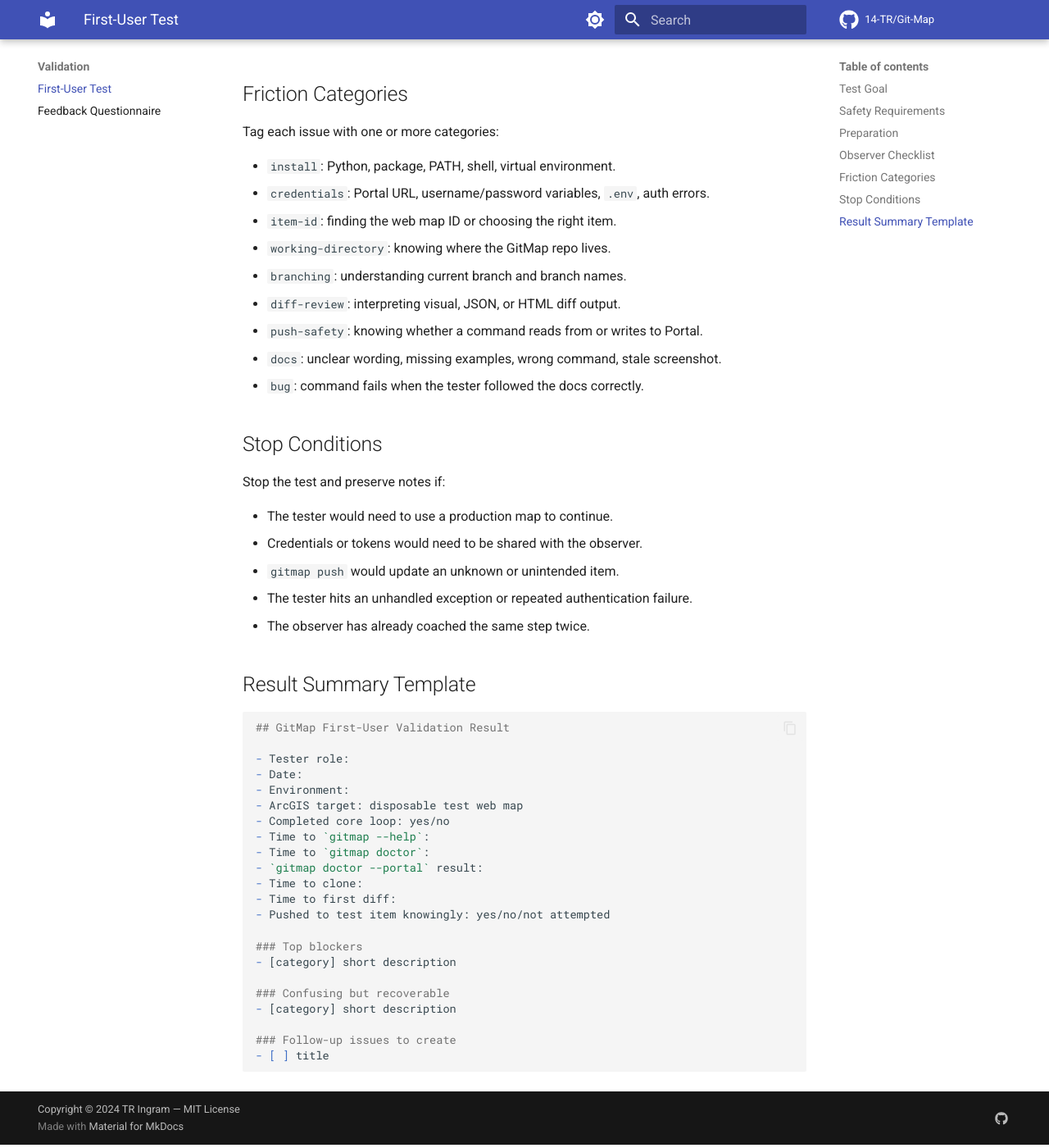
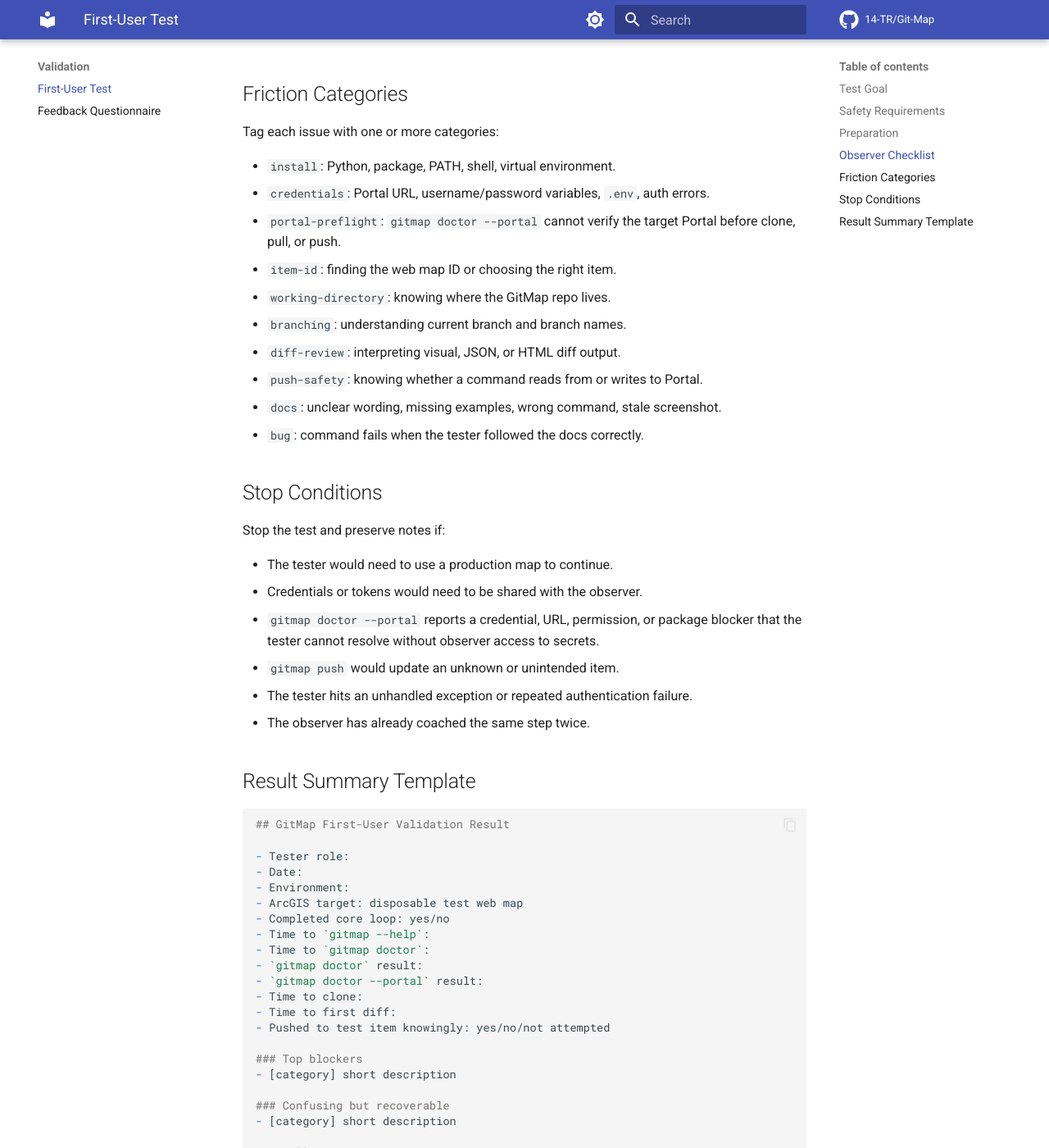
Before and after one commit to 14-TR/Git-Map, an MkDocs documentation site: the page built from docs/validation/first-user-test.md, in a window 1280 px wide and 1400 px high, scrolled down 2161 px. Shown: the whole window at 82% size. Built offline with MkDocs 1.6.1 and Material for MkDocs 9.7.7, drawn with Linux system fonts in a browser that asks for light colours; comment, search, counter and statistics services are not loaded.

Commit message:
docs: tighten first-user portal preflight validation (#184)

```diff
--- a/docs/validation/first-user-test.md
+++ b/docs/validation/first-user-test.md
@@ -77,6 +77,8 @@
 
 - `install`: Python, package, PATH, shell, virtual environment.
 - `credentials`: Portal URL, username/password variables, `.env`, auth errors.
+- `portal-preflight`: `gitmap doctor --portal` cannot verify the target
+  Portal before clone, pull, or push.
 - `item-id`: finding the web map ID or choosing the right item.
 - `working-directory`: knowing where the GitMap repo lives.
 - `branching`: understanding current branch and branch names.
@@ -91,6 +93,8 @@
 
 - The tester would need to use a production map to continue.
 - Credentials or tokens would need to be shared with the observer.
+- `gitmap doctor --portal` reports a credential, URL, permission, or package
+  blocker that the tester cannot resolve without observer access to secrets.
 - `gitmap push` would update an unknown or unintended item.
 - The tester hits an unhandled exception or repeated authentication failure.
 - The observer has already coached the same step twice.
@@ -107,6 +111,7 @@
 - Completed core loop: yes/no
 - Time to `gitmap --help`:
 - Time to `gitmap doctor`:
+- `gitmap doctor` result:
 - `gitmap doctor --portal` result:
 - Time to clone:
 - Time to first diff:
```
